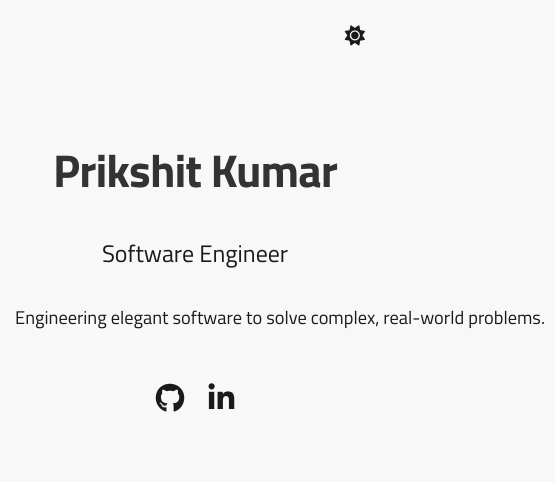
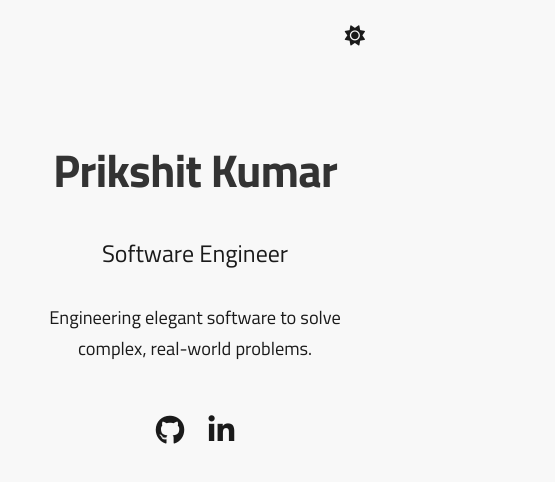
Before and after one commit to kprikshit/prikshit.info, a plain HTML site: page index.html in a window 390 px wide. Shown: the whole page, 555 px wide, since content can reach past the window. Drawn offline with Linux system fonts and the light colour scheme.

Commit message:
better mobile

```diff
--- a/index.html
+++ b/index.html
@@ -7,6 +7,15 @@
     <link rel="stylesheet" href="https://cdnjs.cloudflare.com/ajax/libs/font-awesome/6.0.0/css/all.min.css">
     <style>
         @import url('https://fonts.googleapis.com/css2?family=Titillium+Web:wght@400;700&display=swap');
+
+        /* Universal box-sizing for consistent layout */
+        *, *::before, *::after {
+            box-sizing: border-box;
+        }
+
+        html {
+            overflow-x: hidden; /* Prevent horizontal scroll */
+        }
 
         /* CSS Variables for easier theme management */
         :root {
@@ -26,7 +35,7 @@
             font-size: 1.15em; /* Slightly adjusted base font size */
             line-height: 1.7; /* Improved line height for readability */
             margin: 0;
-            padding: 20px;
+            padding: 0; /* Removed padding from body */
             background-color: var(--light-bg);
             color: var(--light-text);
             display: flex;
@@ -35,7 +44,7 @@
             align-items: center;
             min-height: 100vh;
             transition: background-color var(--transition-speed) ease, color var(--transition-speed) ease;
-            box-sizing: border-box; /* Include padding in element's total width and height */
+            /* box-sizing: border-box; // Redundant due to universal selector */
         }
 
         #theme-toggle {
@@ -79,6 +88,10 @@
         p {
             margin-bottom: 15px; /* Adjusted margin */
             transition: color var(--transition-speed) ease;
+            /* Default for mobile: allow wrapping, width auto, centered by parent */
+            white-space: normal;
+            width: auto; /* Will be overridden by JS on desktop */
+            text-align: center; /* Center text within the paragraph on mobile */
         }
 
         .subtitle {
@@ -180,9 +193,23 @@
             }
         }
 
+        /* Specific styles for the tagline paragraph */
+        #tagline-paragraph {
+            display: inline-block; /* Essential for centering the block itself within text-align: center parent */
+        }
+
+        /* Media query for desktop-specific tagline behavior */
+        @media (min-width: 768px) { /* Adjust this breakpoint as needed */
+            #tagline-paragraph {
+                white-space: nowrap; /* Prevent wrapping on desktop */
+                text-align: left; /* Align text to left within its fixed width container */
+                /* Width will be set by JavaScript */
+            }
+        }
+
         @media (max-width: 600px) {
             body {
-                padding: 15px;
+                /* Removed padding: 15px; */
                 justify-content: flex-start; /* Align to top on small screens */
                 padding-top: 80px; /* Make space for toggle */
             }
@@ -271,13 +298,18 @@
         let i = 0;
         const typingSpeed = 25; // milliseconds per character
 
-        // Function to calculate and set the width of the tagline paragraph
-        function setTaglineWidth() {
+        // Function to calculate and set the width of the tagline paragraph based on screen size
+        function applyTaglineLayout() {
+            // Check if we are on a "desktop" screen based on the media query
+            // This media query should match the one in your CSS for #tagline-paragraph
+            const isDesktop = window.matchMedia('(min-width: 768px)').matches;
+
+            if (isDesktop) {
                 // Create a temporary element to measure the full text width
                 const tempSpan = document.createElement('span');
                 tempSpan.style.visibility = 'hidden'; // Make it invisible
                 tempSpan.style.position = 'absolute'; // Take it out of flow
-            tempSpan.style.whiteSpace = 'nowrap'; // Prevent text wrapping
+                tempSpan.style.whiteSpace = 'nowrap'; // Ensure it measures as a single line
                 // Match font styles to ensure accurate width calculation
                 tempSpan.style.fontSize = window.getComputedStyle(taglineTextElement).fontSize;
                 tempSpan.style.fontFamily = window.getComputedStyle(taglineTextElement).fontFamily;
@@ -288,9 +320,11 @@
                 document.body.removeChild(tempSpan); // Remove it
 
                 // Apply the calculated width to the tagline paragraph with a small buffer
-            taglineParagraph.style.width = `${fullWidth + 10}px`; // Added 10px buffer
-            taglineParagraph.style.display = 'inline-block'; // Make it inline-block so it can be centered by parent
-            taglineParagraph.style.textAlign = 'left'; // Ensure text inside is left-aligned
+                taglineParagraph.style.width = `${fullWidth + 10}px`;
+            } else {
+                // On mobile, remove fixed width to allow wrapping
+                taglineParagraph.style.width = 'auto';
+            }
         }
 
         function typeWriter() {
@@ -304,12 +338,15 @@
             }
         }
 
-        // Start the typewriter effect after a short delay on page load
+        // Initial layout application on page load
         window.addEventListener('load', () => {
-            setTaglineWidth(); // Calculate and set width before typing
+            applyTaglineLayout(); // Set initial width based on screen size
             // Start typewriter after name and subtitle animations have had time to play
             setTimeout(typeWriter, 1200); // Delay before typing starts
         });
+
+        // Re-apply layout on window resize to handle orientation changes or responsive breakpoints
+        window.addEventListener('resize', applyTaglineLayout);
     </script>
 </body>
 </html>
```
Lines whose indentation alone changed are shown as unchanged.
